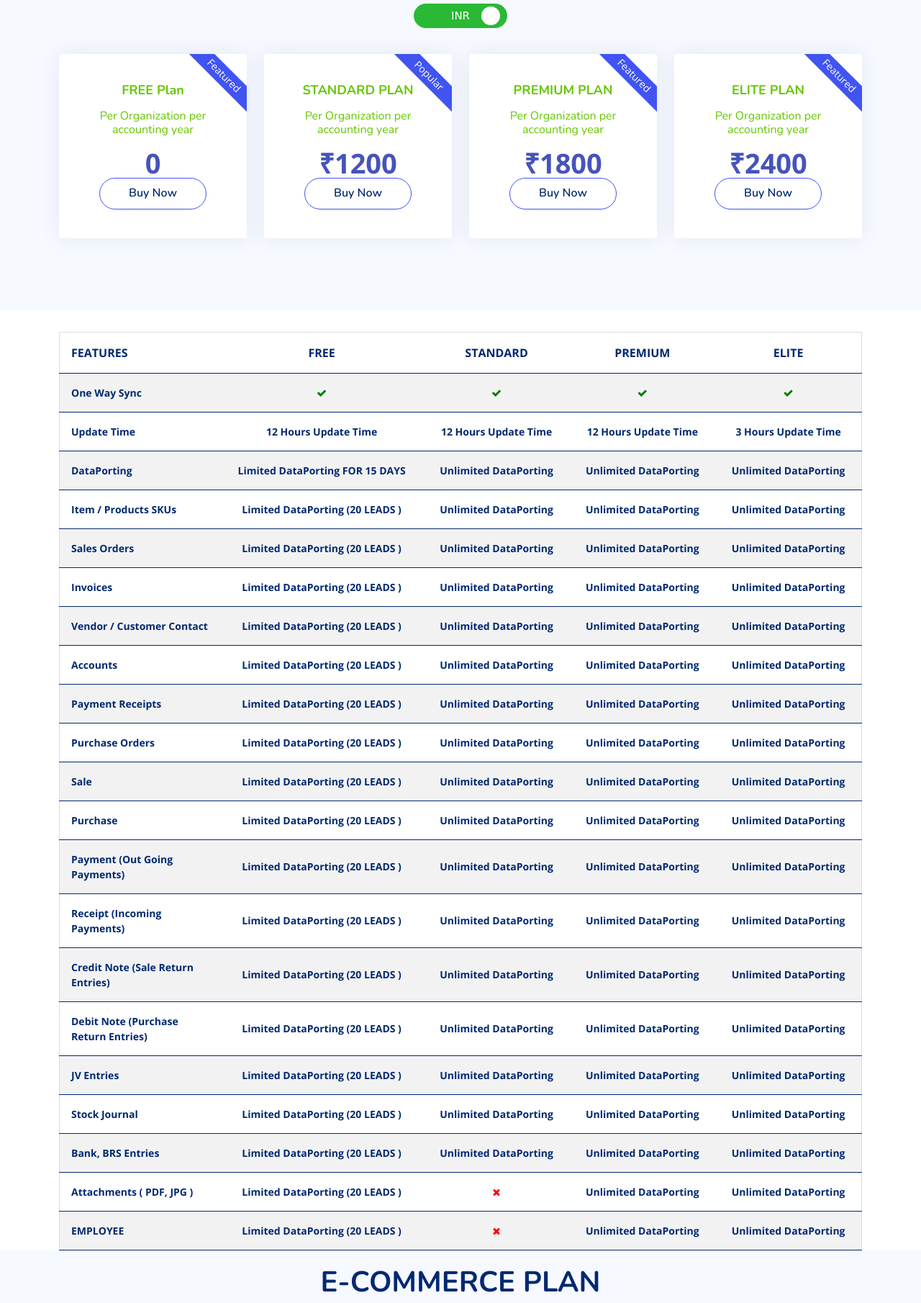
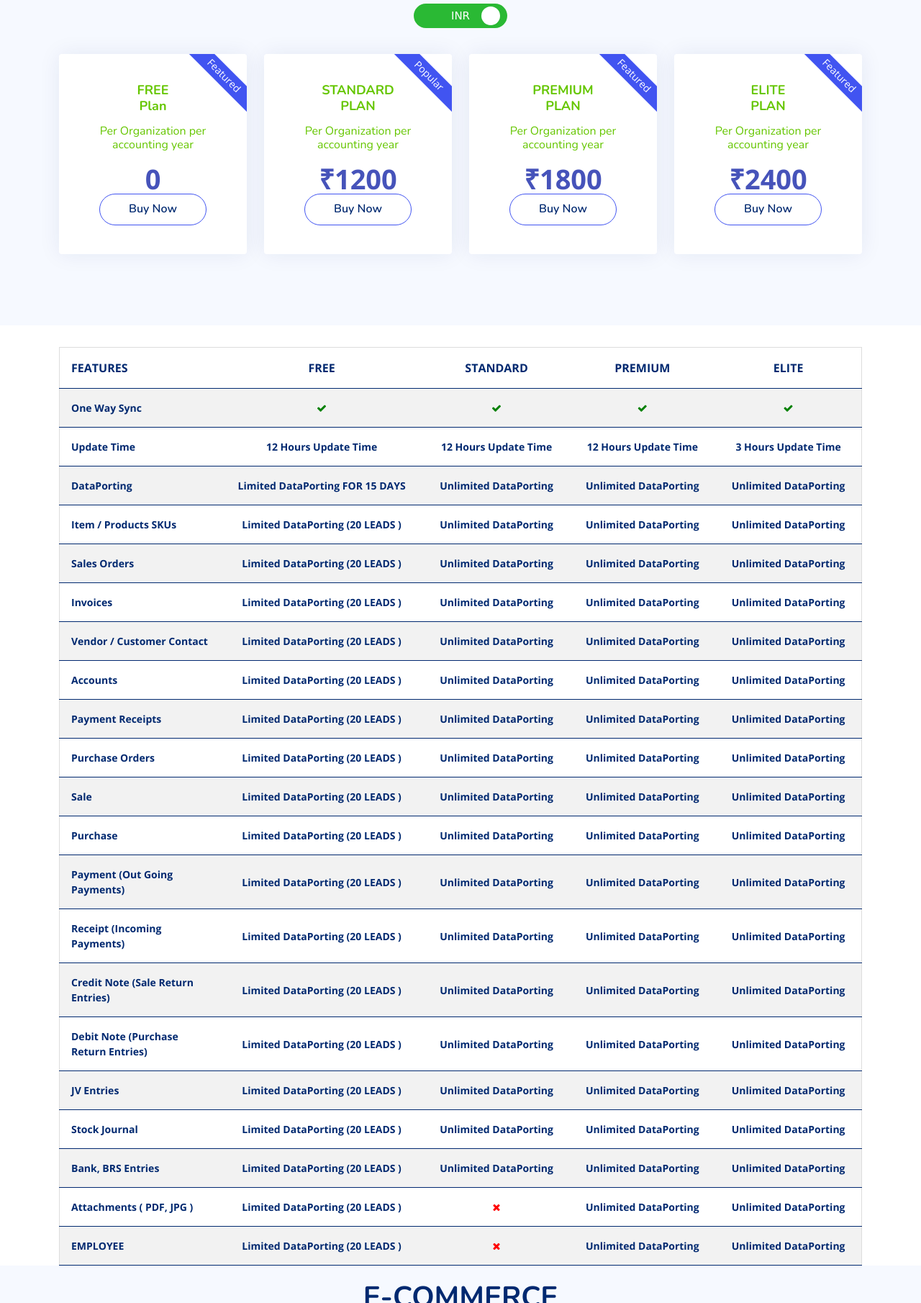
Before and after one commit to Shikhar1/dataport, a plain HTML site: page pricin.html in a window 1280 px wide. Shown: the part 429-2239 px from the top of the page at 72% size. Drawn offline with nearby package versions, Linux system fonts and the light colour scheme; a script that the page names is missing.

Commit message:
Update pricin.html

```diff
--- a/pricin.html
+++ b/pricin.html
@@ -339,7 +339,7 @@ display:none;
              <div class="col-lg-3 col-md-6" data-aos="zoom-in" data-aos-delay="300">
              <div class="box">
                <span class="featured">Featured</span>
-               <h3 style="color: #65c600;">FREE Plan</h3>
+               <h3 style="color: #65c600;">FREE <br>Plan</h3>
            <h6 style="color: #65c600;">Per Organization per accounting year</h6>
                <p style="margin-top:15px;font-size:38px;color:#4653ba;font-weight:bold;"> 0 </p>
 
@@ -350,7 +350,7 @@ display:none;
          <div class="col-lg-3 col-md-6" data-aos="zoom-in" data-aos-delay="300">
          <div class="box">
            <span class="featured">Popular</span>
-           <h3 style="color: #65c600;">STANDARD PLAN </h3>
+           <h3 style="color: #65c600;">STANDARD <br>PLAN </h3>
            <h6 style="color: #65c600;">Per Organization per accounting year</h6>
 
            <p style="margin-top:15px;font-size:38px;color:#4653ba;font-weight:bold;">₹1200 </p>
@@ -364,7 +364,7 @@ display:none;
            <div class="box">
              <span class="featured">Featured</span>
 
-              <h3 style="color: #65c600;">PREMIUM PLAN </h3>
+              <h3 style="color: #65c600;">PREMIUM<br> PLAN </h3>
            <h6 style="color: #65c600;">Per Organization per accounting year</h6>
              <p style="margin-top:15px;font-size:38px;color:#4653ba;font-weight:bold;">₹1800</p>
 
@@ -375,7 +375,7 @@ display:none;
            <div class="box">
              <span class="featured">Featured</span>
 
-               <h3 style="color: #65c600;">ELITE PLAN </h3>
+               <h3 style="color: #65c600;">ELITE <br>PLAN </h3>
            <h6 style="color: #65c600;">Per Organization per accounting year</h6>
              <p style="margin-top:15px;font-size:38px;color:#4653ba;font-weight:bold;">₹2400</p>
 
@@ -393,7 +393,7 @@ display:none;
              <div class="col-lg-3 col-md-6" data-aos="zoom-in" data-aos-delay="300">
              <div class="box">
                <span class="featured">Featured</span>
-               <h3 style="color: #65c600;">FREE Plan</h3>
+               <h3 style="color: #65c600;">FREE <br>Plan</h3>
            <h6 style="color: #65c600;">Per Organization per accounting year</h6>
                <p style="margin-top:15px;font-size:38px;color:#4653ba;font-weight:bold;"> 0 </p>
 
@@ -404,7 +404,7 @@ display:none;
          <div class="col-lg-3 col-md-6" data-aos="zoom-in" data-aos-delay="300">
          <div class="box">
            <span class="featured">Popular</span>
-           <h3 style="color: #65c600;">STANDARD PLAN </h3>
+           <h3 style="color: #65c600;">STANDARD <br>PLAN </h3>
            <h6 style="color: #65c600;">Per Organization per accounting year</h6>
 
            <p style="margin-top:15px;font-size:38px;color:#4653ba;font-weight:bold;"> $24</p>
@@ -418,7 +418,7 @@ display:none;
            <div class="box">
              <span class="featured">Featured</span>
 
-              <h3 style="color: #65c600;">PREMIUM PLAN </h3>
+              <h3 style="color: #65c600;">PREMIUM <br>PLAN </h3>
            <h6 style="color: #65c600;">Per Organization per accounting year</h6>
              <p style="margin-top:15px;font-size:38px;color:#4653ba;font-weight:bold;"> $36</p>
 
@@ -429,7 +429,7 @@ display:none;
            <div class="box">
              <span class="featured">Featured</span>
 
-               <h3 style="color: #65c600;">ELITE PLAN </h3>
+               <h3 style="color: #65c600;">ELITE<br> PLAN </h3>
            <h6 style="color: #65c600;">Per Organization per accounting year</h6>
              <p style="margin-top:15px;font-size:38px;color:#4653ba;font-weight:bold;"> $48</p>
 
@@ -615,7 +615,7 @@ display:none;
    <div class="container" data-aos="fade-up">
 
      <header class="section-header">
-       <h1 style="font-weight: 700;color: #012970;">E-COMMERCE PLAN</h1>
+       <h1 style="font-weight: 700;color: #012970;">E-COMMERCE <br>PLAN</h1>
 
 
        <form>
@@ -634,7 +634,7 @@ display:none;
            <div class="col-lg-3 col-md-6" data-aos="zoom-in" data-aos-delay="300">
            <div class="box">
              <span class="featured">Featured</span>
-             <h3 style="color: #65c600;">FREE E-COMM BASIC PLAN</h3>
+             <h3 style="color: #65c600;">FREE E-COMM BASIC<br> PLAN</h3>
            <h6 style="color: #65c600;">Per Organization per accounting year</h6>
              <p style="margin-top:15px;font-size:38px;color:#4653ba;font-weight:bold;">0</p>
 
@@ -645,7 +645,7 @@ display:none;
        <div class="col-lg-3 col-md-6" data-aos="zoom-in" data-aos-delay="300">
        <div class="box">
          <span class="featured">Popular</span>
-         <h3 style="color: #65c600;">E-COMM STANDARD PLAN </h3>
+         <h3 style="color: #65c600;">E-COMM STANDARD<br> PLAN </h3>
            <h6 style="color: #65c600;">Per Organization per accounting year</h6>
 
          <p style="margin-top:15px;font-size:38px;color:#4653ba;font-weight:bold;">₹1200</p>
@@ -659,7 +659,7 @@ display:none;
          <div class="box">
            <span class="featured">Featured</span>
 
-            <h3 style="color: #65c600;">E-COMM PROFESSIONAL PLAN </h3>
+            <h3 style="color: #65c600;">E-COMM PROFESSIONAL<br> PLAN </h3>
            <h6 style="color: #65c600;">Per Organization per accounting year</h6>
            <p style="margin-top:15px;font-size:38px;color:#4653ba;font-weight:bold;"> ₹1800</p>
 
@@ -670,7 +670,7 @@ display:none;
          <div class="box">
            <span class="featured">Featured</span>
 
-             <h3 style="color: #65c600;">PREMIUM PLAN </h3>
+             <h3 style="color: #65c600;">PREMIUM<br> PLAN </h3>
            <h6 style="color: #65c600;">Per Organization per accounting year</h6>
            <p style="margin-top:15px;font-size:38px;color:#4653ba;font-weight:bold;"> ₹2400</p>
 
@@ -688,7 +688,7 @@ display:none;
            <div class="col-lg-3 col-md-6" data-aos="zoom-in" data-aos-delay="300">
            <div class="box">
              <span class="featured">Featured</span>
-             <h3 style="color: #65c600;">FREE E-COMM BASIC PLAN</h3>
+             <h3 style="color: #65c600;">FREE E-COMM BASIC<br> PLAN</h3>
            <h6 style="color: #65c600;">Per Organization per accounting year</h6>
              <p style="margin-top:15px;font-size:38px;color:#4653ba;font-weight:bold;"> 0</p>
 
@@ -699,7 +699,7 @@ display:none;
        <div class="col-lg-3 col-md-6" data-aos="zoom-in" data-aos-delay="300">
        <div class="box">
          <span class="featured">Popular</span>
-         <h3 style="color: #65c600;">E-COMM STANDARD PLAN</h3>
+         <h3 style="color: #65c600;">E-COMM STANDARD <br>PLAN</h3>
            <h6 style="color: #65c600;">Per Organization per accounting year</h6>
 
          <p style="margin-top:15px;font-size:38px;color:#4653ba;font-weight:bold;"> $24</p>
@@ -713,7 +713,7 @@ display:none;
          <div class="box">
            <span class="featured">Featured</span>
 
-            <h3 style="color: #65c600;">E-COMM PROFESSIONAL PLAN </h3>
+            <h3 style="color: #65c600;">E-COMM PROFESSIONAL<br> PLAN </h3>
            <h6 style="color: #65c600;">Per Organization per accounting year</h6>
            <p style="margin-top:15px;font-size:38px;color:#4653ba;font-weight:bold;"> $36</p>
 
@@ -724,7 +724,7 @@ display:none;
          <div class="box">
            <span class="featured">Featured</span>
 
-             <h3 style="color: #65c600;">PREMIUM PLAN   </h3>
+             <h3 style="color: #65c600;">PREMIUM <br>PLAN   </h3>
            <h6 style="color: #65c600;">Per Organization per accounting year</h6>
            <p style="margin-top:15px;font-size:38px;color:#4653ba;font-weight:bold;"> $48</p>
 
```
